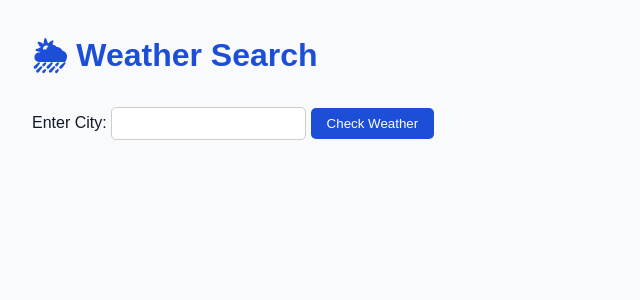
After one commit to nafayhassan/weather-api-wrapper, a FastAPI app: template templates/search.html in a window 1280 px wide. The commit adds this page. Shown: the top 300 px of the page, without its empty margins (0-640 px from the left). Run offline with FastAPI, Linux system fonts and the light colour scheme; the template is opened without the code that fills it, so the values that code supplies are empty.

Commit message:
UI code commit by ENGR. IPAYE

```diff
--- a/main.py
+++ b/main.py
@@ -23,6 +23,12 @@ def get_db():
         yield db
     finally:
         db.close()
+
+
+# SEARCH END POINT
+@app.get("/search", response_class=HTMLResponse)
+async def search_page(request: Request):
+    return templates.TemplateResponse("search.html", {"request": request})
 
 
 # PUBLIC END POINT
--- a/templates/index.html
+++ b/templates/index.html
@@ -15,8 +15,9 @@
 <ul>
     <li><a href="/weather/Lagos">Weather in Lagos</a></li>
     <li><a href="/weather/coordinates?lat=6.5244&lon=3.3792">Weather by Coordinates</a></li>
-    <li><a href="/weather/cities">Saved Cities</a></li>
+    <li><a href="/cities">Saved Cities</a></li>
     <li><a href="/docs">API Docs</a></li>
+    <li><a href="/search">Search for your fav. city weather updates</a></li>
 </ul>
 </body>
 </html>
--- /dev/null
+++ b/templates/search.html
@@ -0,0 +1,53 @@
+<!DOCTYPE html>
+<html>
+<head>
+    <title>Weather Search App</title>
+    <style>
+        body { font-family: Arial, sans-serif; margin: 2rem; background: #f9fafb; color: #111827; }
+        h1 { color: #1d4ed8; }
+        form { margin-bottom: 1.5rem; }
+        input[type="text"] { padding: 0.5rem; border: 1px solid #ccc; border-radius: 5px; }
+        button { padding: 0.5rem 1rem; background: #1d4ed8; color: white; border: none; border-radius: 5px; cursor: pointer; }
+        button:hover { background: #2563eb; }
+    </style>
+</head>
+<body>
+<h1>🌦 Weather Search</h1>
+
+<form id="searchForm">
+    <label for="city">Enter City:</label>
+    <input type="text" id="city" name="city" required>
+    <button type="submit">Check Weather</button>
+</form>
+
+<div id="result"></div>
+
+<script>
+    const form = document.getElementById("searchForm");
+    const resultDiv = document.getElementById("result");
+
+    form.addEventListener("submit", async (e) => {
+        e.preventDefault();
+        const city = document.getElementById("city").value.trim();
+
+        if (!city) return;
+
+        try {
+            // call your API (UI version, so it shows pretty HTML)
+            const response = await fetch(`/weather/ui/${city}`);
+            if (response.ok) {
+                // replace entire page with the weather UI
+                const html = await response.text();
+                document.open();
+                document.write(html);
+                document.close();
+            } else {
+                resultDiv.innerHTML = `<p style="color:red;">City not found.</p>`;
+            }
+        } catch (err) {
+            resultDiv.innerHTML = `<p style="color:red;">Error: ${err.message}</p>`;
+        }
+    });
+</script>
+</body>
+</html>
```
